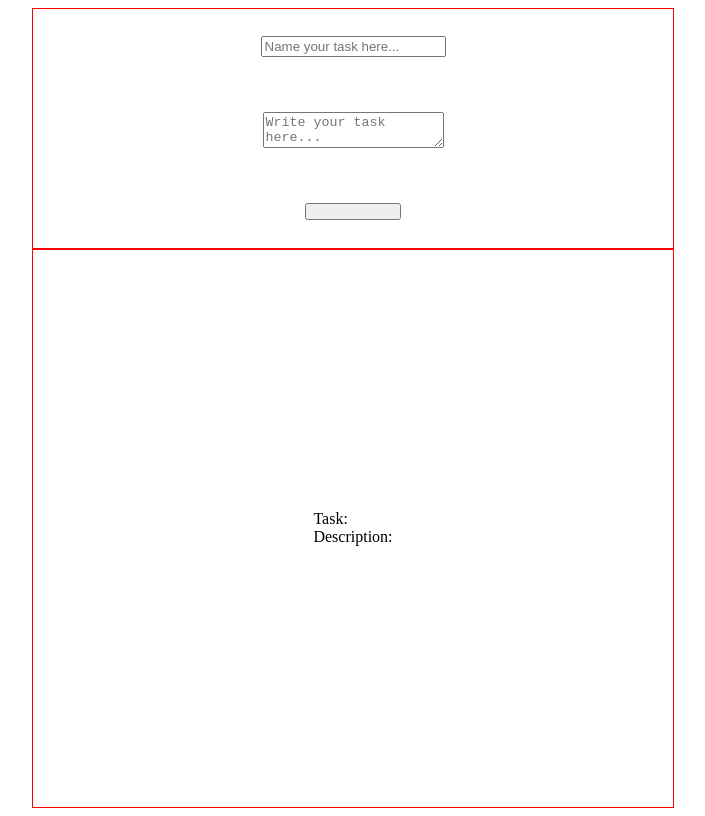
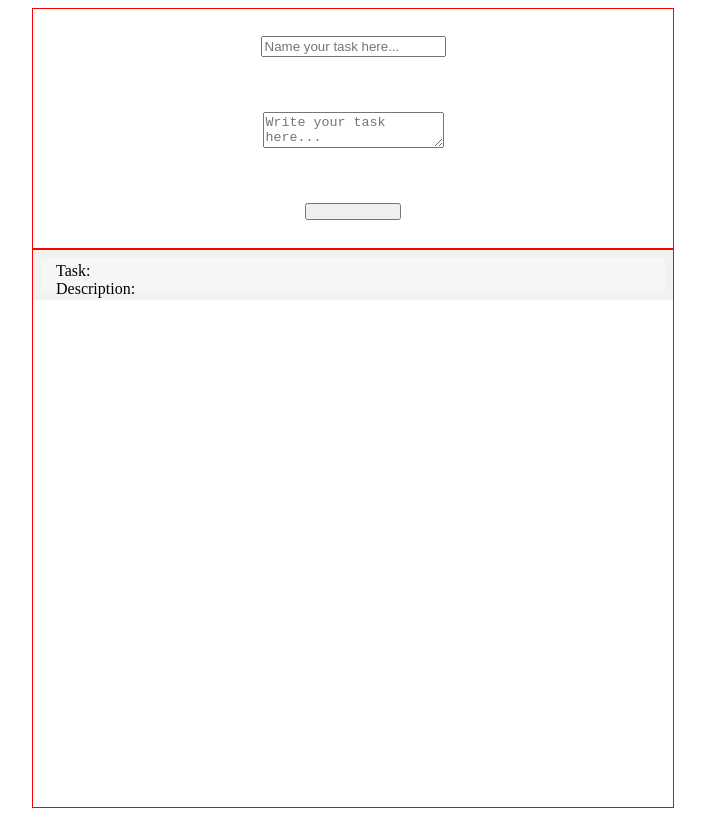
Before and after one commit to Rugwall01/TOP_To_Do_List, a website built with webpack: page src/template.html in a window 1280 px wide. Both pictures are taken after a click on the button 648 px from the left and 211 px from the top of the page. Shown: the whole page, without its empty margins (295-1000 px from the left). Built offline with nearby package versions, Linux system fonts and the light colour scheme.

Commit message:
initial styling for each displayCard; process ongoing

```diff
--- a/src/styles.css
+++ b/src/styles.css
@@ -10,11 +10,12 @@ body {
 .content {
     display: flex;
     flex-direction: column;
-    justify-content: space-around;
-    align-items: center;
+    /* justify-content: space-around; */
+    align-items: left;
     height: 70%;
     width: 50%;
     border: 1px solid red;
+    overflow: auto;
 }
 
 .inputControls {
@@ -31,3 +32,11 @@ body {
     width: 15%;
     height: 7.5%;
 }
+
+.displayCard {
+    box-sizing: border-box;
+    height: 50px;
+    padding: 4px 15px 4px 15px;
+    border: 8px solid rgba(169, 169, 169, 0.048);
+    background-color: rgba(211, 211, 211, 0.199);
+}
```
